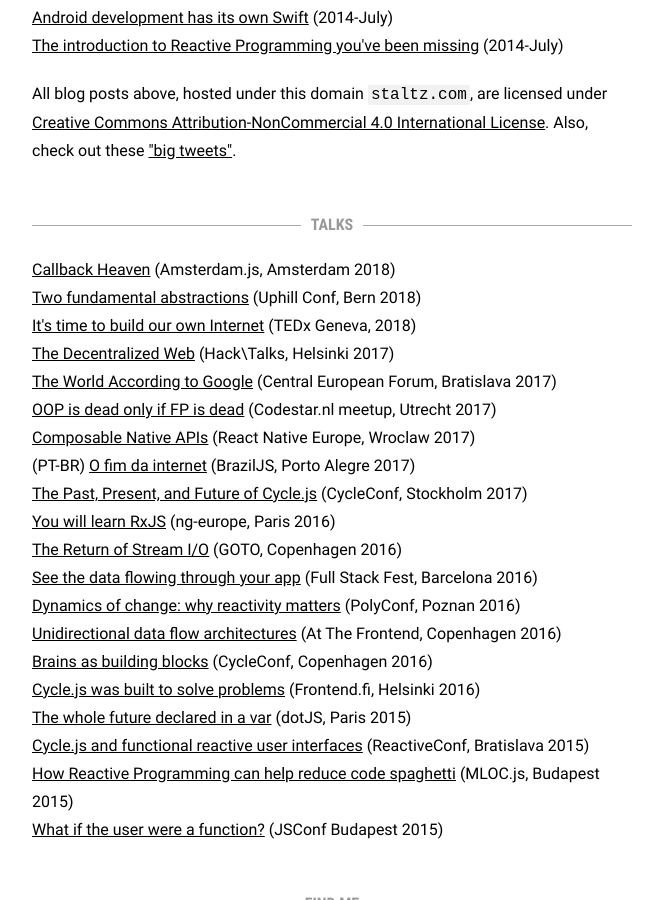
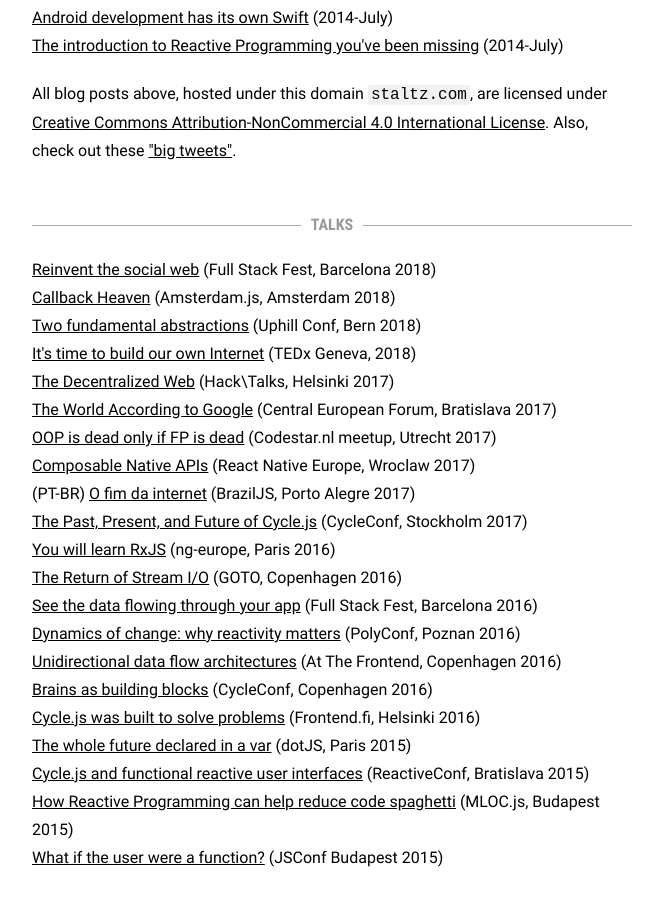
Before and after one commit to staltz/staltz.com, a Jekyll site: the page built from blog.html, in a window 1280 px wide and 900 px high, scrolled down 1381 px. Shown: the whole window, without its empty margins (308-971 px from the left). Built offline with Jekyll 4.4.1, drawn with Linux system fonts in a browser that asks for light colours.

Commit message:
add fsf 2018 talk

```diff
--- a/blog.html
+++ b/blog.html
@@ -29,6 +29,7 @@ layout: blank
 
       <h2 id="talks" class="hr"><span class="hr">TALKS</span></h2>
       <p>
+        <a href="https://www.youtube.com/watch?v=8GE5C9-RUpg">Reinvent the social web</a> (Full Stack Fest, Barcelona 2018)<br />
         <a href="https://www.youtube.com/watch?v=HssczgaY9BM">Callback Heaven</a> (Amsterdam.js, Amsterdam 2018)<br />
         <a href="https://www.youtube.com/watch?v=fdol03pcvMA">Two fundamental abstractions</a> (Uphill Conf, Bern 2018)<br />
 	<a href="https://www.youtube.com/watch?v=UjfWAbGfPh0">It's time to build our own Internet</a> (TEDx Geneva, 2018)<br />
```
